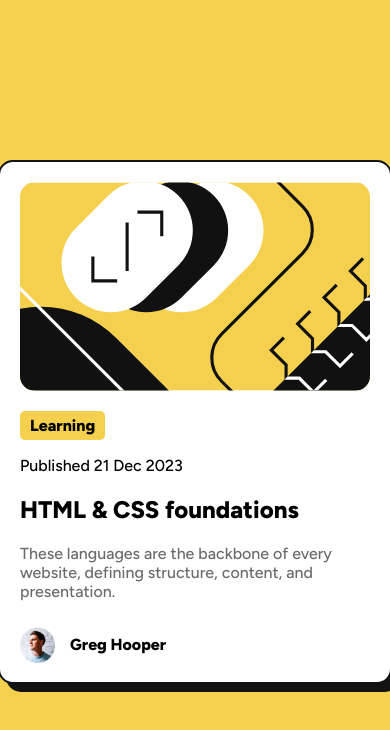
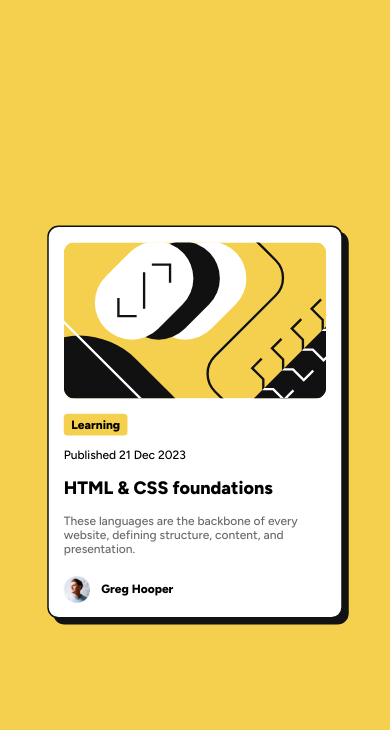
Before and after one commit to Gbw699/Blog-preview-card-frontend-mentor, an Angular app: page / in a window 390 px wide. Shown: the top 730 px of the page. Built offline with nearby package versions, Linux system fonts and the light colour scheme.

Commit message:
FEAT responsive design

```diff
--- a/src/styles.scss
+++ b/src/styles.scss
@@ -23,4 +23,9 @@ body {
   display: flex;
   justify-content: center;
   align-items: center;
+  app-root{
+    @media (max-width: 460px) {
+      transform: scale(0.75);
+    }
+  }
 }
```
